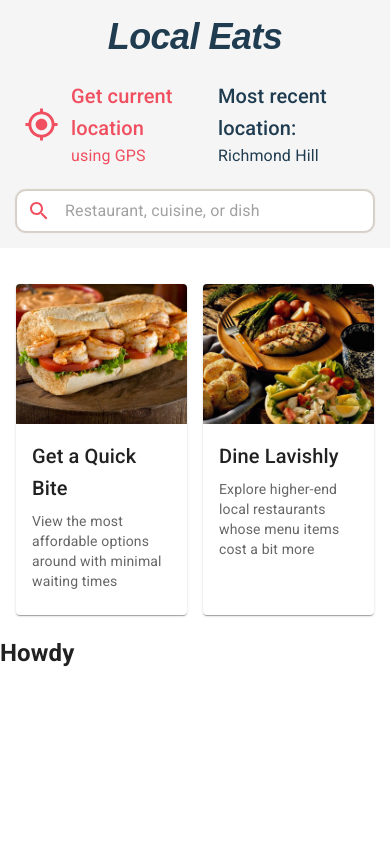
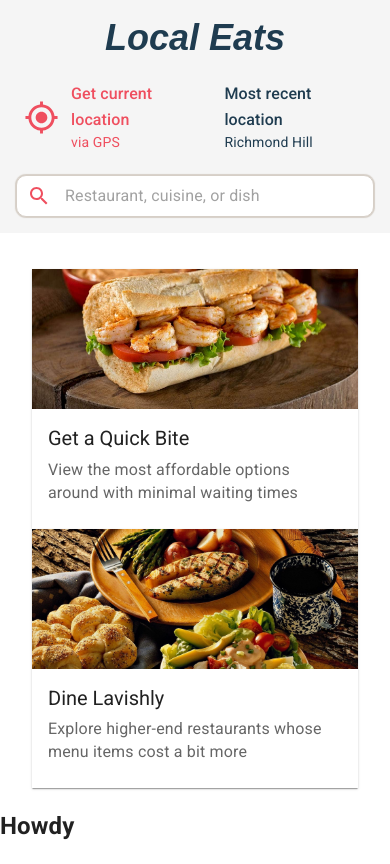
Before and after one commit to JasonXB/local-eats, a Next.js app: page / in a window 390 px wide. Built offline with nearby package versions, Linux system fonts and the light colour scheme; a web font is replaced by a local one.

Commit message:
refactored existing code using newly edited MUI theme

```diff
--- a/src/custom-components/SearchbarDesktop.js
+++ b/src/custom-components/SearchbarDesktop.js
@@ -62,7 +62,10 @@ export default function SearchbarDesktop() {
       <Divider orientation="vertical" flexItem sx={{ mx: 1 }} />
       <SearchIcon />
       <InputBase
-        sx={{ ml: 1, flex: 1 }}
+        sx={{
+          ml: 1,
+          flex: 1,
+        }}
         placeholder="Restaurant, cuisine, or dish"
       />
     </Search>
--- a/src/page-blocks/home/MissionStatement.js
+++ b/src/page-blocks/home/MissionStatement.js
@@ -11,7 +11,8 @@ export default function Home() {
       {/* THE FOLLOWING IS ONLY VISIBLE ON SCREENS BEFORE THE sm BREAKPOINT */}
       <Stack sx={mobileStyles.stackContainer}>
         <Typography
-          variant="h1"
+          variant="h2"
+          component="h1"
           color="primary"
           align="center"
           sx={mobileStyles.title}
@@ -22,20 +23,36 @@ export default function Home() {
           <Button sx={mobileStyles.locationBtn}>
             <GpsFixedIcon fontSize="large" color="secondary" sx={{ mr: 1.5 }} />
             <Stack sx={{ mr: 1.5 }}>
-              <Typography color="secondary" variant="h6" component="p">
+              <Typography
+                color="secondary"
+                variant="h6"
+                sx={{ fontSize: "1rem" }}
+                component="p"
+              >
                 Get current location
               </Typography>
-              <Typography color="secondary" align="left">
-                using GPS
+              <Typography
+                color="secondary"
+                sx={{ fontSize: "0.875rem" }}
+                align="left"
+              >
+                via GPS
               </Typography>
             </Stack>
           </Button>
           <Box sx={{ ...mix.flexRow }}>
             <Stack sx={{ mr: 1 }}>
-              <Typography variant="h6" component="p" color="primary">
-                Most recent location:
+              <Typography
+                variant="h6"
+                sx={{ fontSize: "1rem" }}
+                component="p"
+                color="primary"
+              >
+                Most recent location
               </Typography>
-              <Typography color="primary">Richmond Hill</Typography>
+              <Typography color="primary" sx={{ fontSize: "0.875rem" }}>
+                Richmond Hill
+              </Typography>
             </Stack>
           </Box>
         </Box>
@@ -59,6 +76,7 @@ export default function Home() {
         </Typography>
         <Typography
           variant="h3"
+          component="h2"
           color="common.white"
           align="center"
           sx={desktopStyles.tagline}
@@ -86,7 +104,6 @@ const mobileStyles = {
     fontFamily: `'KoHo', sans-serif`,
     fontWeight: 900,
     fontStyle: "italic",
-    fontSize: "2.25rem",
     ...mix.regMargin("mt"),
   },
   boxParent: {
@@ -149,19 +166,11 @@ const desktopStyles = {
       fontFamily: `'KoHo', sans-serif`,
       fontWeight: 900,
       fontStyle: "italic",
-      mb: 5,
-      [theme.breakpoints.down("lg")]: {
-        fontSize: "4rem",
-      },
     };
   },
   tagline: (theme) => {
     return {
       mb: 3,
-      fontSize: "2rem",
-      [theme.breakpoints.down("lg")]: {
-        fontSize: "1.5rem",
-      },
     };
   },
 };
--- a/src/page-blocks/home/PremadeSearches1.js
+++ b/src/page-blocks/home/PremadeSearches1.js
@@ -1,52 +1,72 @@
 import React from "react";
 import Card from "@mui/material/Card";
-import { CardActions, CardContent, CardMedia } from "@mui/material";
-import { Button, Typography, Container } from "@mui/material";
+import { CardContent, CardMedia } from "@mui/material";
+import { Typography, Container } from "@mui/material";
 
 export default function searchOptions1() {
   return (
     <>
       <Container
         sx={{
-          display: "grid",
-          gridTemplateColumns: "1fr 1fr",
-          gap: "1rem",
-          p: 0,
+          ["@media (min-width: 570px)"]: {
+            display: "grid",
+            gridTemplateColumns: "1fr 1fr",
+            gap: "1rem",
+            p: 0,
+          },
         }}
       >
-        <Card sx={{ width: "100%", maxWidth: "100%" }}>
+        <Card
+          sx={{
+            width: "100%",
+            maxWidth: "100%",
+            [`@media (max-width: 570px)`]: { borderRadius: 0 },
+          }}
+        >
           <CardMedia
             component="img"
             height="140"
             image="/images/fast_food.jpg"
           />
           <CardContent>
-            <Typography gutterBottom variant="h6" component="div">
+            <Typography gutterBottom variant="h5" component="p">
               Get a Quick Bite
             </Typography>
-            <Typography variant="body2" color="text.secondary">
+            <Typography
+              variant="body2"
+              color="text.secondary"
+              sx={{ fontSize: "1rem" }}
+            >
               View the most affordable options around with minimal waiting times
             </Typography>
           </CardContent>
         </Card>
-        <Card sx={{ width: "100%", maxWidth: "100%" }}>
+        <Card
+          sx={{
+            width: "100%",
+            maxWidth: "100%",
+            [`@media (max-width: 570px)`]: { borderRadius: 0 },
+          }}
+        >
           <CardMedia
             component="img"
             height="140"
             image="/images/fineDining.jpg"
           />
           <CardContent>
-            <Typography gutterBottom variant="h6" component="div">
+            <Typography gutterBottom variant="h5" component="p">
               Dine Lavishly
             </Typography>
-            <Typography variant="body2" color="text.secondary">
-              Explore higher-end local restaurants whose menu items cost a bit
-              more
+            <Typography
+              variant="body2"
+              color="text.secondary"
+              sx={{ fontSize: "1rem" }}
+            >
+              Explore higher-end restaurants whose menu items cost a bit more
             </Typography>
           </CardContent>
         </Card>
       </Container>
-      <Container></Container>
     </>
   );
 }
--- a/styles/MUI_themes.js
+++ b/styles/MUI_themes.js
@@ -5,6 +5,7 @@ const disableRipple = {
 };
 
 export const customThemes = {
+
   //^ STANDARD LIGHT THEME
   light: createTheme({
     components: {
@@ -24,49 +25,59 @@ export const customThemes = {
         xl: 1636,
       },
     },
-  }),
+    //^ CHANGE THE HEADER FONT SIZES
     typography: {
       // regular fontSize will stay at 14px
       // Use for the big title on the Homepage
       h1: {
-      fontSize: "3.75rem",
+        fontFamily: `"Roboto, "Helvetica, "Arial", sans-serif`,
+        fontSize: "3.75rem", // 60px
         fontWeight: 300,
         lineHeight: 2.267,
         letterSpacing: "-0.01562em",
       },
-    // Use for the tagline beneath the title on the homepage
+      // Use for section headers on the homepage
       h2: {
-      fontSize: "2.25rem",
-      fontWeight: 300,
+        fontFamily: `"Roboto, "Helvetica, "Arial", sans-serif`,
+        fontSize: "2.25rem", // 36px
+        fontWeight: 400,
         lineHeight: 1.2,
-      letterSpacing: "-0.00833em",
+        letterSpacing: "-0em",
       },
       // Use for new webpage section headers
       h3: {
-      fontSize: "1.875rem",
+        fontFamily: `"Roboto, "Helvetica, "Arial", sans-serif`,
+        fontSize: "1.875rem", // 30px
         fontWeight: 400,
         lineHeight: 1.167,
         letterSpacing: "-0em",
       },
       h4: {
+        fontFamily: `"Roboto, "Helvetica, "Arial", sans-serif`,
+        fontSize: "1.5rem", // 24px
         fontWeight: 400,
         lineHeight: 1.235,
         letterSpacing: "0.00735em",
       },
+      // Use for the homepage's expensive/cheap cards
       h5: {
-      fontSize:"1.25rem",
+        fontFamily: `"Roboto, "Helvetica, "Arial", sans-serif`,
+        fontSize: "1.25rem", // 20px
         fontWeight: 400,
         lineHeight: 1.334,
         letterSpacing: "0em",
       },
       // Use for descriptions underneath new section headers
       h6: {
-      fontSize: "1.125rem",
+        fontFamily: `"Roboto, "Helvetica, "Arial", sans-serif`,
+        fontSize: "1.125rem", // 18px
         fontWeight: 500,
         lineHeight: 1.6,
         letterSpacing: "0.0075em",
       },
     },
+  }),
+
 };
 
 const red = "#ef4f5f";
```
Lines whose indentation alone changed are shown as unchanged.
